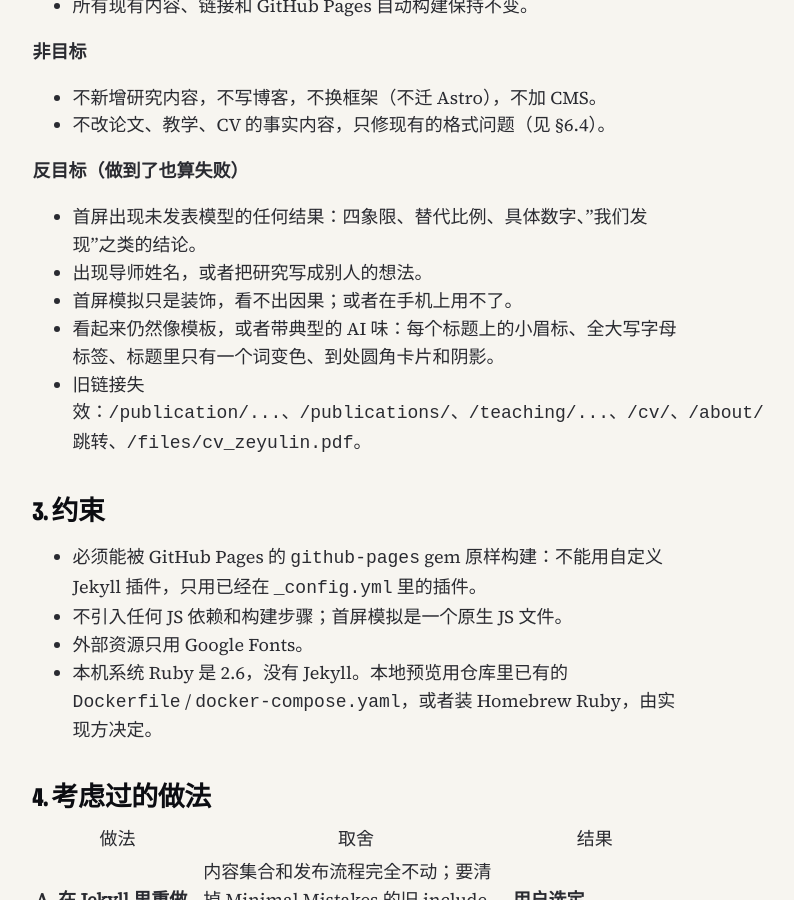
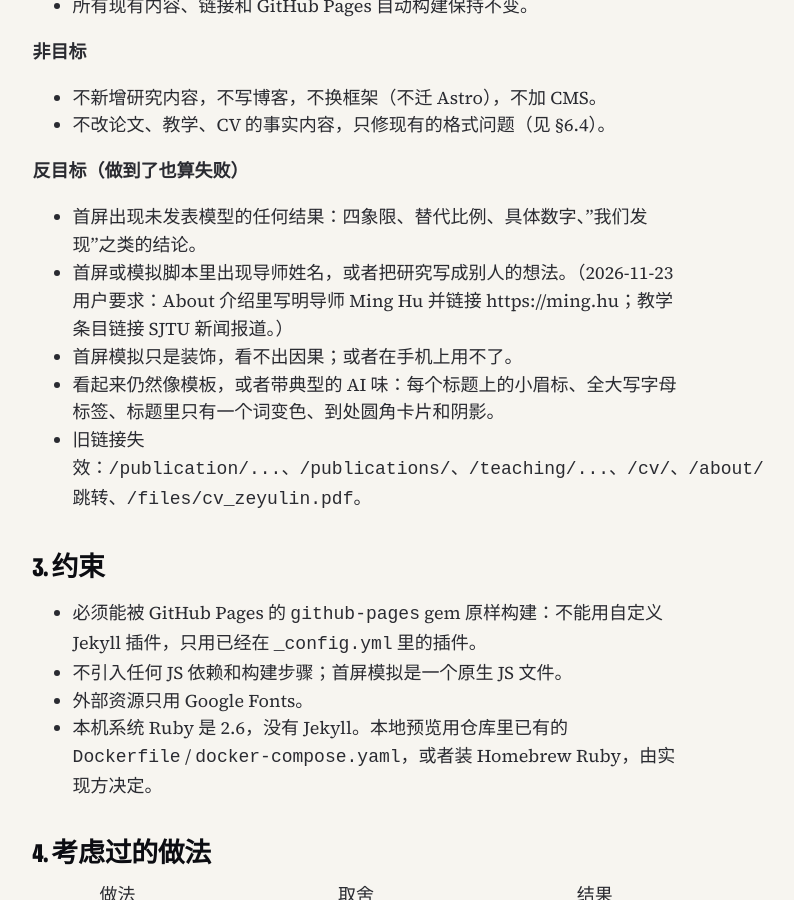
Before and after one commit to LIMYOYO/LIMYOYO.github.io, a Jekyll site: the page built from docs/superpowers/specs/2026-11-23-homepage-redesign-design.md, in a window 1280 px wide and 900 px high, scrolled down 1121 px. Shown: the whole window, without its empty margins (25-819 px from the left). Built offline with Jekyll 4.4.1, drawn with Linux system fonts in a browser that asks for light colours; our own code applies the rules of GitHub Pages for plain Markdown files.

Commit message:
Name advisor in intro and link the SJTU course story
Co-Authored-By: Claude Opus 5.5 <noreply@anthropic.com>

```diff
--- a/docs/superpowers/specs/2026-11-23-homepage-redesign-design.md
+++ b/docs/superpowers/specs/2026-11-23-homepage-redesign-design.md
@@ -21,7 +21,7 @@
 
 **反目标（做到了也算失败）**
 - 首屏出现未发表模型的任何结果：四象限、替代比例、具体数字、"我们发现"之类的结论。
-- 出现导师姓名，或者把研究写成别人的想法。
+- 首屏或模拟脚本里出现导师姓名，或者把研究写成别人的想法。（2026-11-23 用户要求：About 介绍里写明导师 Ming Hu 并链接 https://ming.hu；教学条目链接 SJTU 新闻报道。）
 - 首屏模拟只是装饰，看不出因果；或者在手机上用不了。
 - 看起来仍然像模板，或者带典型的 AI 味：每个标题上的小眉标、全大写字母标签、标题里只有一个词变色、到处圆角卡片和阴影。
 - 旧链接失效：`/publication/...`、`/publications/`、`/teaching/...`、`/cv/`、`/about/` 跳转、`/files/cv_zeyulin.pdf`。
```
Also changed, not shown: _pages/about.md (+1 -1 lines), _teaching/2024-spring-ta-production-simulation.md (+2 -0 lines), tests/site.test.mjs (+10 -1 lines).
